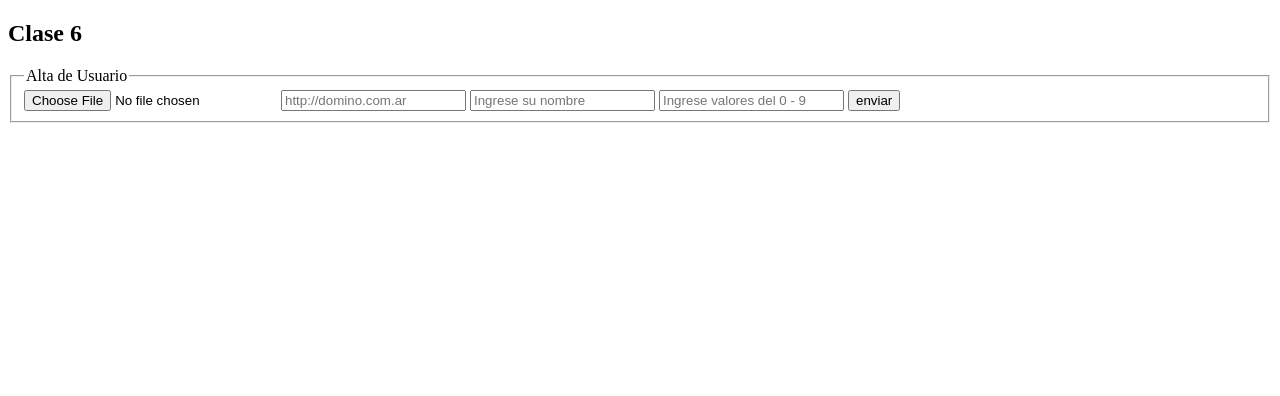
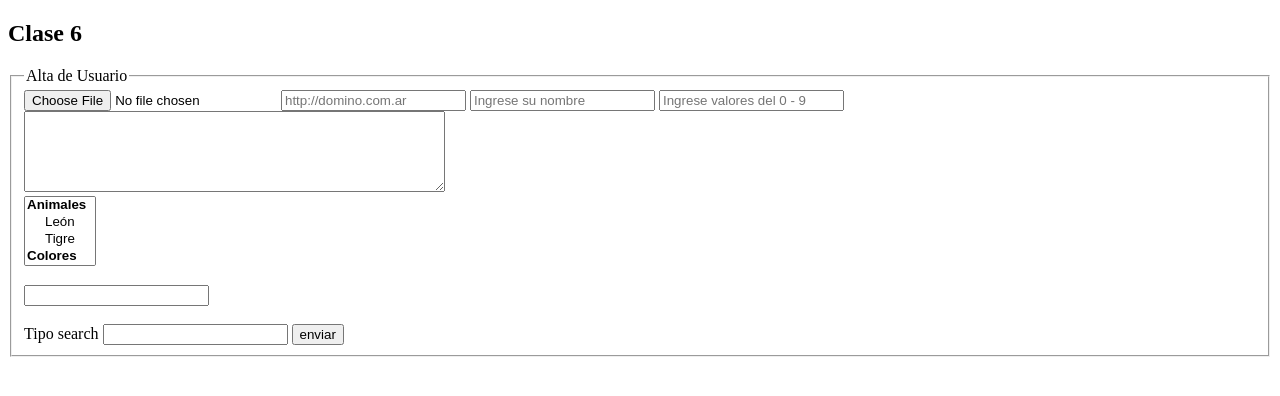
Before and after one commit to Zla010/zla010.github.oi, a plain HTML site: page clase6/index.html in a window 1280 px wide. Drawn offline with Linux system fonts and the light colour scheme.

Commit message:
clase6: form, textarea, datalist, search

```diff
--- a/clase6/index.html
+++ b/clase6/index.html
@@ -15,21 +15,53 @@
             <legend>
                 Alta de Usuario
             </legend>
-          <form action="AltaDeUsuario.html">
-            <input type="file" name="dni-frente" >
+          <form action="AltaDeUsuario.html" method="posts">
+            <input type="file" name="dni-frente">
             <input type="hidden" value="valoroculto" name="campoHidden">
 
             <input type="url" name="url" required placeholder="http://domino.com.ar">
             <input type="text" name="nombre" required placeholder="Ingrese su nombre">
 
-            <input type="text" placeholder="Ingrese valores del 0 - 9" required pattern="[0-9]" title="Solo mumeros del 0 al 9">            <input type="submit"  value="enviar">
+            <input type="text" placeholder="Ingrese valores del 0 - 9" required pattern="[0-9]" title="Solo mumeros del 0 al 9">
+            <br>
+
+            <textarea name="inform extra" cols="50" rows="5"></textarea>
+            <br>
+
+            <select name="selectMultiple" multiple required>
+               <optgroup label="Animales">
+                   <option>León</option>
+                   <option>Tigre</option>
+               </optgroup>
+               <optgroup label="Colores">
+                <option>Rojo</option>
+                <option>Verde</option>
+                <option>Amarillo</option>
+               </optgroup>
+            </select>
+            <br>
+
+            <br>
+            <input list="Browser" name="dataBrowser">
+            <datalist id="Browser">
+                <option>Edge</option>
+                <option>Chrome</option>
+                <option>Firefox</option>
+                <option>Opera</option>
+            </datalist>
+            <br>
+            <br>
+            <label for="buscar">Tipo search</label>
+            <input type="search" name="buscar" id="buscar">
+
+            <input type="submit"  value="enviar">
+
+
           </form>
         </fieldset>
 
 
-
-
-      </section>
+         </section>
 
     </main>
 
```
